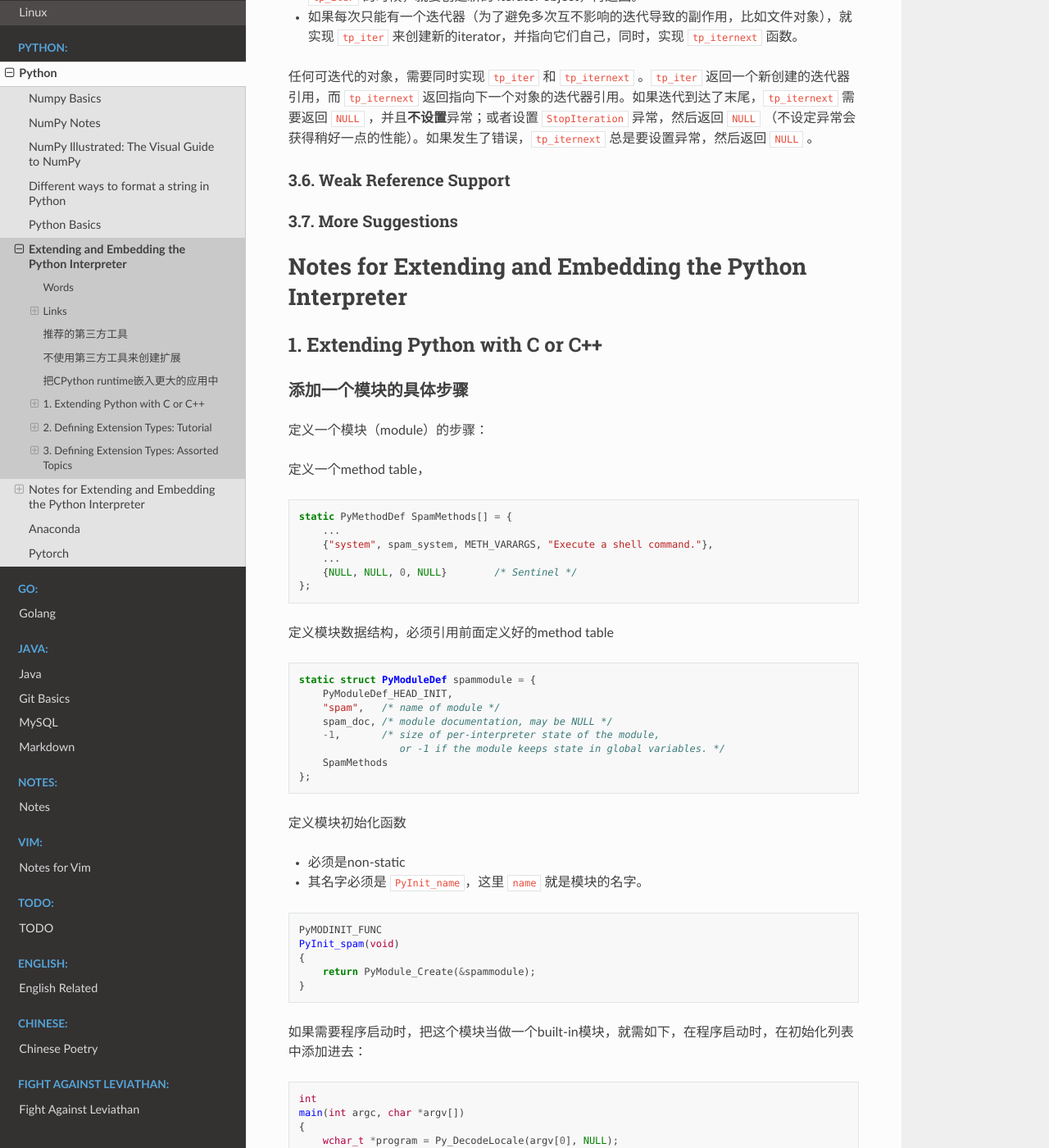
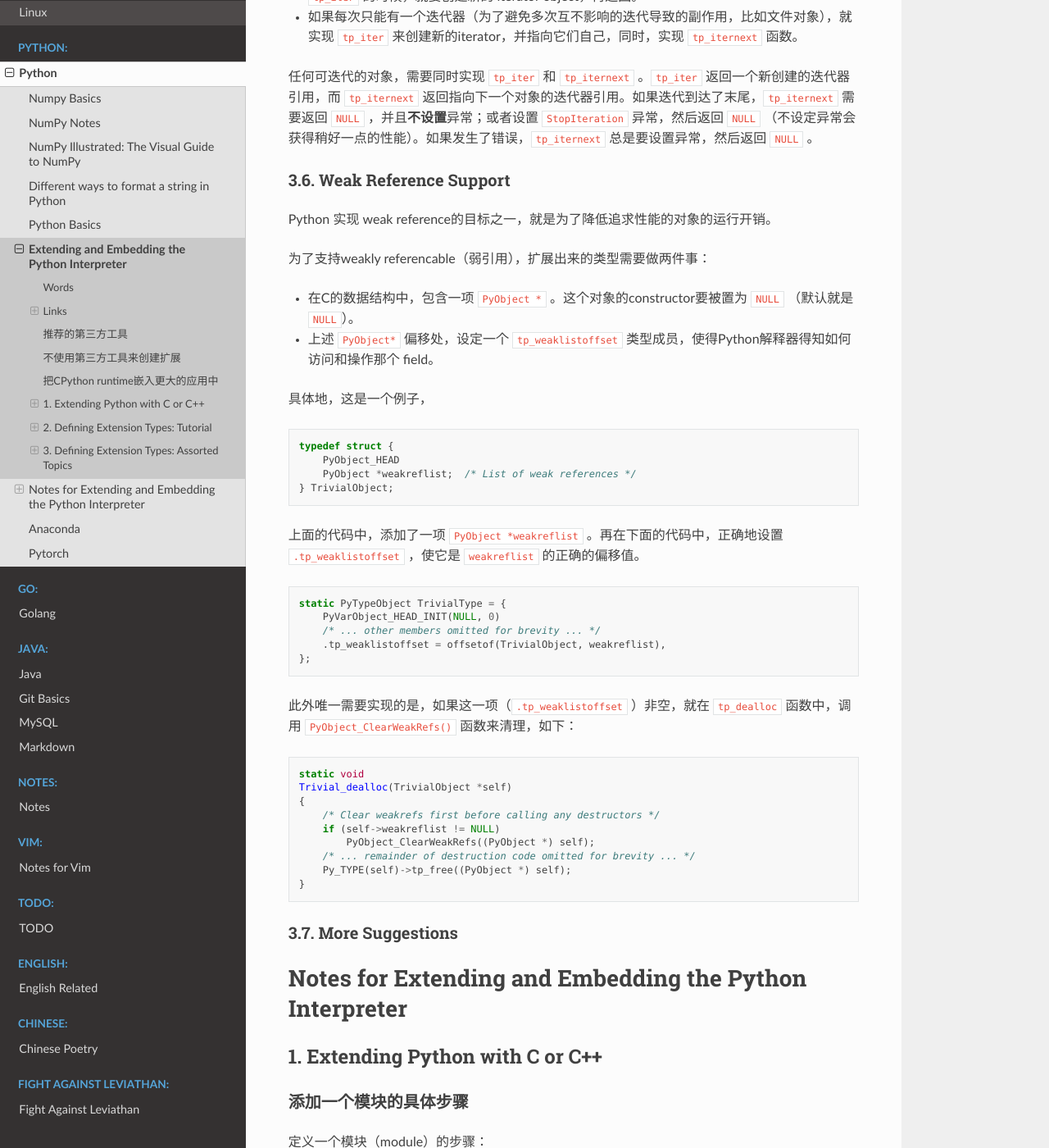
Before and after one commit to Pyrad/pyradnotes, a Sphinx documentation site: the page built from source/Python/ExtendingAndEmbeddingThePythonInterpreter.md, in a window 1280 px wide and 1400 px high, scrolled down 62561 px. Shown: the whole window at 82% size. Built offline with Sphinx 7.4.7 and the Read the Docs theme 2.0.0, drawn with Linux system fonts in a browser that asks for light colours; a script that is not in the unit is left out; some of the changed text lies outside the part shown.

Commit message:
Python EEPI Finished section 3.6

````diff
--- a/source/Python/ExtendingAndEmbeddingThePythonInterpreter.md
+++ b/source/Python/ExtendingAndEmbeddingThePythonInterpreter.md
@@ -2750,27 +2750,62 @@ iternextfunc tp_iternext;
 
 任何可迭代的对象，需要同时实现 `tp_iter` 和 `tp_iternext` 。`tp_iter` 返回一个新创建的迭代器引用，而 `tp_iternext` 返回指向下一个对象的迭代器引用。如果迭代到达了末尾，`tp_iternext` 需要返回 `NULL` ，并且**不设置**异常；或者设置 `StopIteration` 异常，然后返回 `NULL` （不设定异常会获得稍好一点的性能）。如果发生了错误，`tp_iternext` 总是要设置异常，然后返回 `NULL` 。
 
-
-
-
-
-
-
-
-
 ### 3.6. Weak Reference Support
 
-
-
-
-
-
-
-
-
-
+Python 实现 weak reference的目标之一，就是为了降低追求性能的对象的运行开销。
+
+为了支持weakly referencable（弱引用），扩展出来的类型需要做两件事：
+
+- 在C的数据结构中，包含一项 `PyObject *` 。这个对象的constructor要被置为 `NULL` （默认就是 `NULL`）。
+- 上述 `PyObject*` 偏移处，设定一个 `tp_weaklistoffset` 类型成员，使得Python解释器得知如何访问和操作那个 field。
+
+具体地，这是一个例子，
+
+```cpp
+typedef struct {
+    PyObject_HEAD
+    PyObject *weakreflist;  /* List of weak references */
+} TrivialObject;
+```
+
+上面的代码中，添加了一项 `PyObject *weakreflist` 。再在下面的代码中，正确地设置 `.tp_weaklistoffset` ，使它是 `weakreflist` 的正确的偏移值。
+
+```cpp
+static PyTypeObject TrivialType = {
+    PyVarObject_HEAD_INIT(NULL, 0)
+    /* ... other members omitted for brevity ... */
+    .tp_weaklistoffset = offsetof(TrivialObject, weakreflist),
+};
+```
+
+此外唯一需要实现的是，如果这一项（`.tp_weaklistoffset` ）非空，就在 `tp_dealloc` 函数中，调用 `PyObject_ClearWeakRefs()` 函数来清理，如下：
+
+```cpp
+static void
+Trivial_dealloc(TrivialObject *self)
+{
+    /* Clear weakrefs first before calling any destructors */
+    if (self->weakreflist != NULL)
+        PyObject_ClearWeakRefs((PyObject *) self);
+    /* ... remainder of destruction code omitted for brevity ... */
+    Py_TYPE(self)->tp_free((PyObject *) self);
+}
+```
 
 ### 3.7. More Suggestions
+
+
+
+
+
+
+
+
+
+
+
+
+
 
 
 
````
